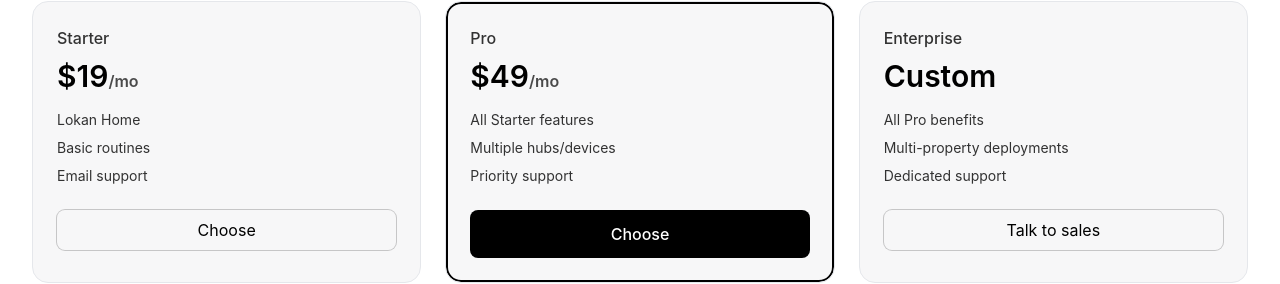
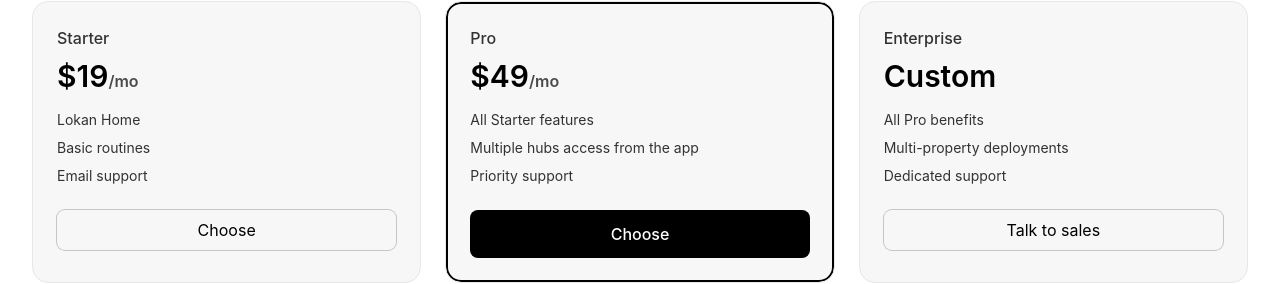
Before and after one commit to iotaillusion/Lokan, a plain HTML site: page index.html in a window 1280 px wide. Shown: the part 3040-3324 px from the top of the page. Drawn offline with nearby package versions, Linux system fonts and the light colour scheme.

Commit message:
Update index.html

```diff
--- a/index.html
+++ b/index.html
@@ -312,7 +312,7 @@
           <p class="mt-2 text-3xl font-semibold">$49<span class="text-base text-white/70">/mo</span></p>
           <ul class="mt-4 text-sm text-white/80 space-y-2">
             <li>All Starter features</li>
-            <li>Multiple hubs/devices</li>
+            <li>Multiple hubs access from the app</li>
             <li>Priority support</li>
           </ul>
           <a href="#contact" class="mt-6 inline-flex w-full items-center justify-center rounded-lg btn-primary">Choose</a>
```
